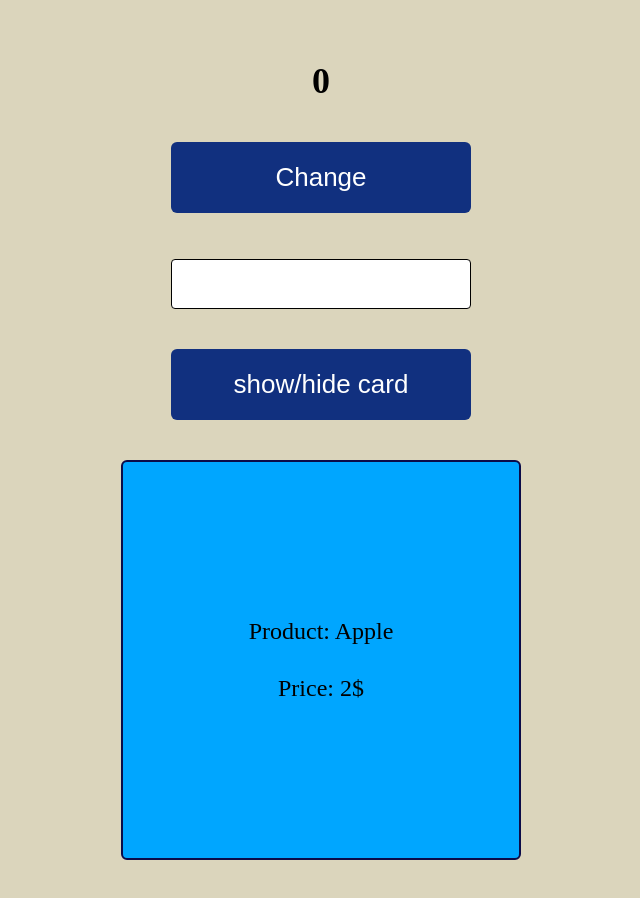
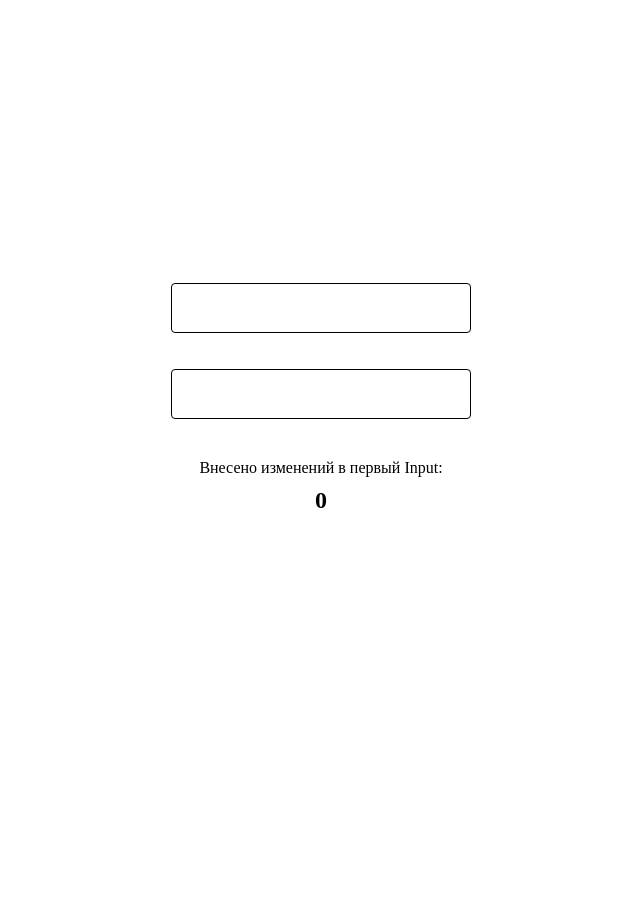
Before and after one commit to Artur-FE/react_ts, a React (Vite) app: page / in a window 1280 px wide. Shown: the top 898 px of the page, without its empty margins (319-959 px from the left). After the commit the page ends 800 px from the top, so only its background shows below. Built offline with nearby package versions, Linux system fonts and the light colour scheme.

Commit message:
homework11

```diff
--- a/src/App.tsx
+++ b/src/App.tsx
@@ -8,7 +8,7 @@ import GlobalStyles from "./styles/GlobalStyles"
 // import Lesson08 from "./lessons/Lesson08/Lesson08"
 // import Lesson09 from "./lessons/Lesson09/Lesson09";
 // import Lesson10 from "./lessons/Lesson10/Lesson10"
-import Lesson11 from "./lessons/Lesson11/Lesson11"
+// import Lesson11 from "./lessons/Lesson11/Lesson11"
 
 
 //Homeworks imports
@@ -17,6 +17,7 @@ import Lesson11 from "./lessons/Lesson11/Lesson11"
 // import Homework08 from "./homeworks/Homework08/Homework08";
 // import Homework09 from "./homeworks/Homework09/Homework09"
 // import Homework10 from "./homeworks/Homework10/Homework10"
+import Homework11 from "./homeworks/Homework11/Homework11"
 
 
 
@@ -35,7 +36,8 @@ function App() {
       {/* <Homework09 /> */}
       {/* <Lesson10 /> */}
       {/* <Homework10 /> */}
-      <Lesson11 />
+      {/* <Lesson11 /> */}
+      <Homework11 />
     </>
   )
 }
--- /dev/null
+++ b/src/homeworks/Homework11/Homework11.tsx
@@ -0,0 +1,36 @@
+import { ChangeEvent, useEffect, useState } from "react";
+import Input from "../../components/Input/Input";
+import { Homework11Container, ResultBox, ResultValue } from "./styles";
+
+function Homework11() {
+  const [controlInputValue, setControlInputValue] = useState<string>("");
+  const [resultInputValue, setResultInputValue] = useState<number>(0);
+  const [firstRender, setFirstRender] = useState<boolean>(true);
+
+  const controlInputChange = (event: ChangeEvent<HTMLInputElement>) => {
+    setControlInputValue(event.target.value);
+  };
+
+  useEffect(() => {
+    setFirstRender(false);
+  }, []);
+
+  useEffect(() => {
+    if (!firstRender) {
+      setResultInputValue(resultInputValue + 1);
+    }
+  }, [controlInputValue]);
+
+  return (
+    <Homework11Container>
+      <Input name="controlInput" onChange={controlInputChange} />
+      <Input name="resultInput" />
+      <ResultBox>
+        Внесено изменений в первый Input:
+        <ResultValue>{resultInputValue}</ResultValue>
+      </ResultBox>
+    </Homework11Container>
+  );
+}
+
+export default Homework11;
--- /dev/null
+++ b/src/homeworks/Homework11/styles.ts
@@ -0,0 +1,28 @@
+import styled from "@emotion/styled";
+
+
+export const Homework11Container = styled.div`
+display: flex;
+flex-direction: column;
+flex: 1;
+align-items: center;
+justify-content: center;
+gap: 30px;
+padding: 60px;
+`;
+
+export const ResultBox = styled.div`
+display: flex;
+flex-direction: column;
+align-items: center;
+justify-content: center;
+gap: 10px;
+padding: 10px;
+
+`;
+
+export const ResultValue = styled.div`
+font-size: 24px;
+font-weight: bold;
+`
+;
```
